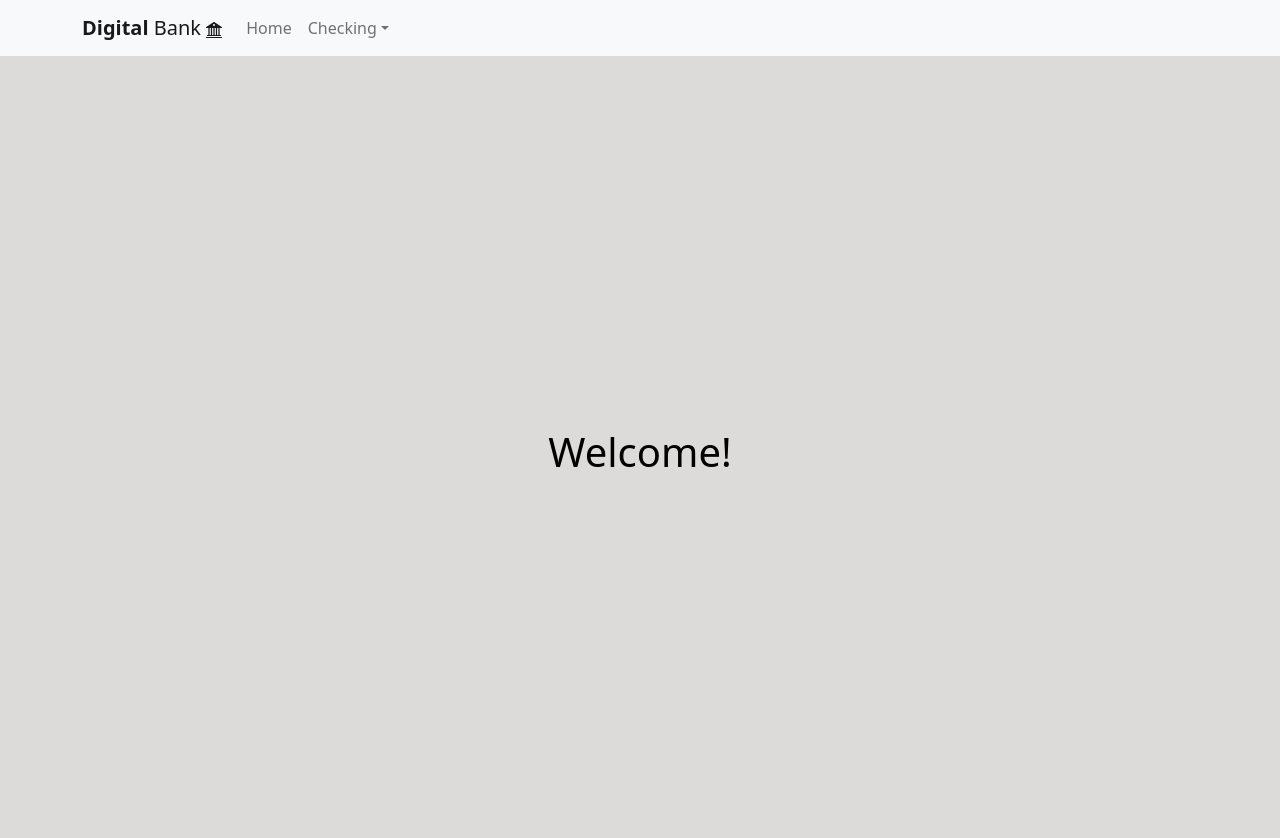
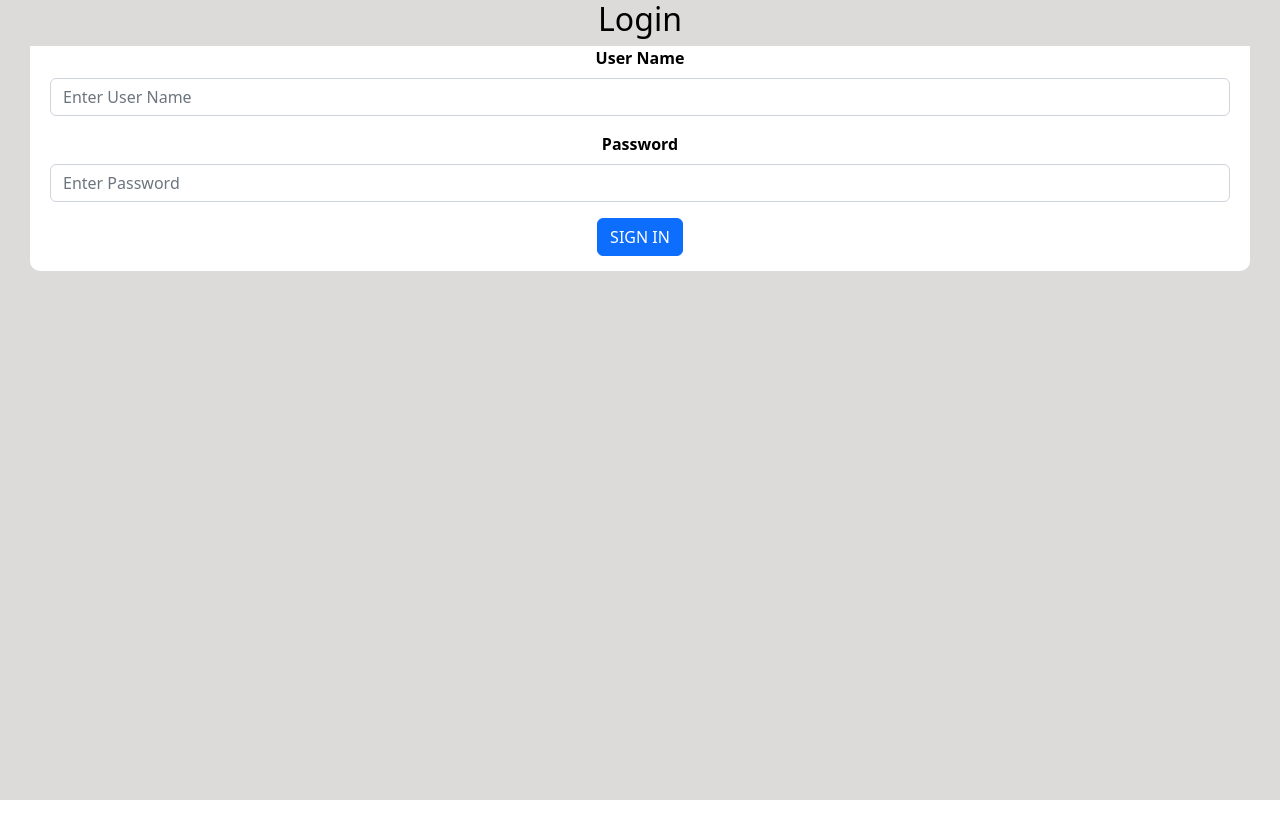
Before and after one commit to mariaefOT/digital-bank-upcamp, a React (Create React App) app: page / in a window 1280 px wide. Shown: the top 838 px of the page. After the commit the page ends 800 px from the top, so only its background shows below. Built offline with nearby package versions, Linux system fonts and the light colour scheme.

Commit message:
LoginScreen and NavBar fix

```diff
--- a/src/App.js
+++ b/src/App.js
@@ -1,7 +1,8 @@
-import NavigationBar from './components/NavigationBar';
 import Home from './pages/Home';
 import ViewChecking from './pages/ViewChecking';
 import CreateChecking from './pages/CreateChecking';
+import LoginScreen from './pages/LoginScreen';
+import NavbarLayout from './components/NavbarLayout';
 import 'bootstrap/dist/css/bootstrap.min.css' ;
 import './CSS/App.css';
 import {
@@ -16,10 +17,33 @@ const App = () => {
   return (
     <div className="App">
         <Router>
+          <header className="App-header">
+            <Routes>
+              <Route element={<NavbarLayout/>}>
+                <Route path="/home" element={<Home />}/>
+                <Route path="/viewChecking" element={<ViewChecking />}/>
+                <Route path="/createChecking" element={<CreateChecking />}/>
+              </Route>
+              <Route path="/" element={<LoginScreen />}/>
+            </Routes>
+          </header>
+        </Router>
+    </div>
+  );
+}
+
+export default App;
+
+/*
+const App = () => {
+  return (
+    <div className="App">
+        <Router>
           <NavigationBar/>
           <header className="App-header">
             <Routes>
-              <Route path="/" element={<Home />}/>
+              <Route path="/" element={<LoginScreen />}/>
+              <Route path="/home" element={<Home />}/>
               <Route path="/viewChecking" element={<ViewChecking />}/>
               <Route path="/createChecking" element={<CreateChecking />}/>
             </Routes>
@@ -28,5 +52,4 @@ const App = () => {
     </div>
   );
 }
-
-export default App;
+*/
--- a/src/CSS/App.css
+++ b/src/CSS/App.css
@@ -10,7 +10,6 @@
 .App-header {
   background-color: #dddada;
   min-height: 100vh;
-  display: flex;
   flex-direction: column;
   justify-content: center;
   color: rgb(0, 0, 0);
--- a/src/components/FormCreateChecking.js
+++ b/src/components/FormCreateChecking.js
@@ -1,4 +1,4 @@
-import { Form, Button, Alert } from 'react-bootstrap'
+import { Form, Button, Alert } from 'react-bootstrap';
 import { authenticateUser } from '../axios/axios.config';
 import { useNavigate } from 'react-router-dom';
 import { validateForm } from '../validations/validateCreateCheckingForm';
--- /dev/null
+++ b/src/components/Login.js
@@ -0,0 +1,72 @@
+import { useState } from "react";
+import { Form, Button } from 'react-bootstrap';
+
+const Login = () => {
+    const [validated, setValidated] = useState(false);
+    const [values, setValues] = useState({
+        username:'',
+        password:''
+    });
+
+    const handleChange = (ev) => {
+        const { name, value } = ev.target
+        setValues({ ...values, [name]: value });
+    };
+
+    const handleSubmit = (ev) => {
+        ev.preventDefault();
+
+        const form = ev.currentTarget;
+        if (form.checkValidity() === false) {
+            ev.stopPropagation();
+        }
+        setValidated(true);
+    }
+
+  return (
+    <div>
+        <h2>Login</h2>
+        <div className='form-div'>
+            <Form noValidate validated={validated} onSubmit={(ev) => handleSubmit(ev)} className='form'>
+                <Form.Group className="mb-3" controlId="formUsername">
+                    <Form.Label><b>User Name</b></Form.Label>
+                    <Form.Control
+                        required
+                        type="text"
+                        name="username"
+                        value={values.username}
+                        placeholder="Enter User Name"
+                        onChange={handleChange}
+                    />
+                    <Form.Control.Feedback>Looks good!</Form.Control.Feedback>
+                    <Form.Control.Feedback type="invalid">
+                        Please provide a valid user name
+                    </Form.Control.Feedback>
+                </Form.Group>
+
+                <Form.Group className="mb-3" controlId="formPassword">
+                    <Form.Label><b>Password</b></Form.Label>
+                    <Form.Control
+                        required
+                        type="password"
+                        name="password"
+                        value={values.password}
+                        placeholder="Enter Password"
+                        onChange={handleChange}
+                    />
+                    <Form.Control.Feedback>Looks good!</Form.Control.Feedback>
+                    <Form.Control.Feedback type="invalid">
+                        Please provide a valid password
+                    </Form.Control.Feedback>
+                </Form.Group>
+
+                <Button variant="primary" type="submit" className='submit-btn'>
+                    SIGN IN
+                </Button>
+            </Form>
+        </div>
+    </div>
+  )
+}
+
+export default Login;
--- /dev/null
+++ b/src/components/NavbarLayout.js
@@ -0,0 +1,11 @@
+import { Outlet } from 'react-router-dom';
+import NavigationBar from './NavigationBar';
+
+const NavbarLayout = () => (
+    <>
+        <NavigationBar/>
+        <Outlet/>
+    </>
+);
+
+export default NavbarLayout;
--- a/src/components/NavigationBar.js
+++ b/src/components/NavigationBar.js
@@ -16,7 +16,7 @@ const NavigationBar = () => {
             <Navbar.Toggle aria-controls="basic-navbar-nav" />
             <Navbar.Collapse id="basic-navbar-nav">
               <Nav className="me-auto">
-                <Nav.Link as={Link} to="/">Home</Nav.Link>
+                <Nav.Link as={Link} to="/home">Home</Nav.Link>
                 <NavDropdown title="Checking" id="basic-nav-dropdown">
                   <NavDropdown.Item as={Link} to="/viewChecking">Checking Accounts</NavDropdown.Item>
                   <NavDropdown.Item as={Link} to="/createChecking">Create Checking Accounts</NavDropdown.Item>
--- /dev/null
+++ b/src/pages/LoginScreen.js
@@ -0,0 +1,11 @@
+import Login from "../components/Login";
+
+const LoginScreen = () => {
+    return(
+        <div>
+            <Login/>
+        </div>
+    )
+}
+
+export default LoginScreen;
```
